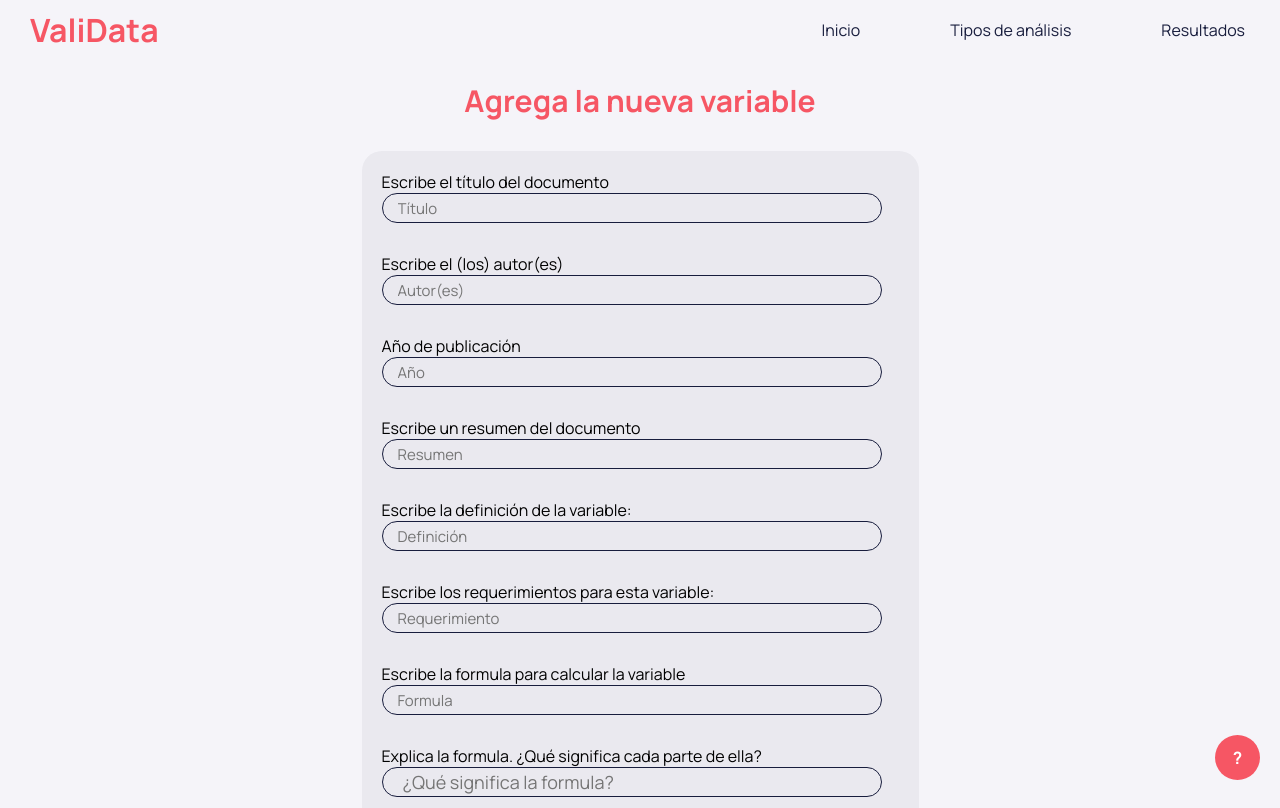
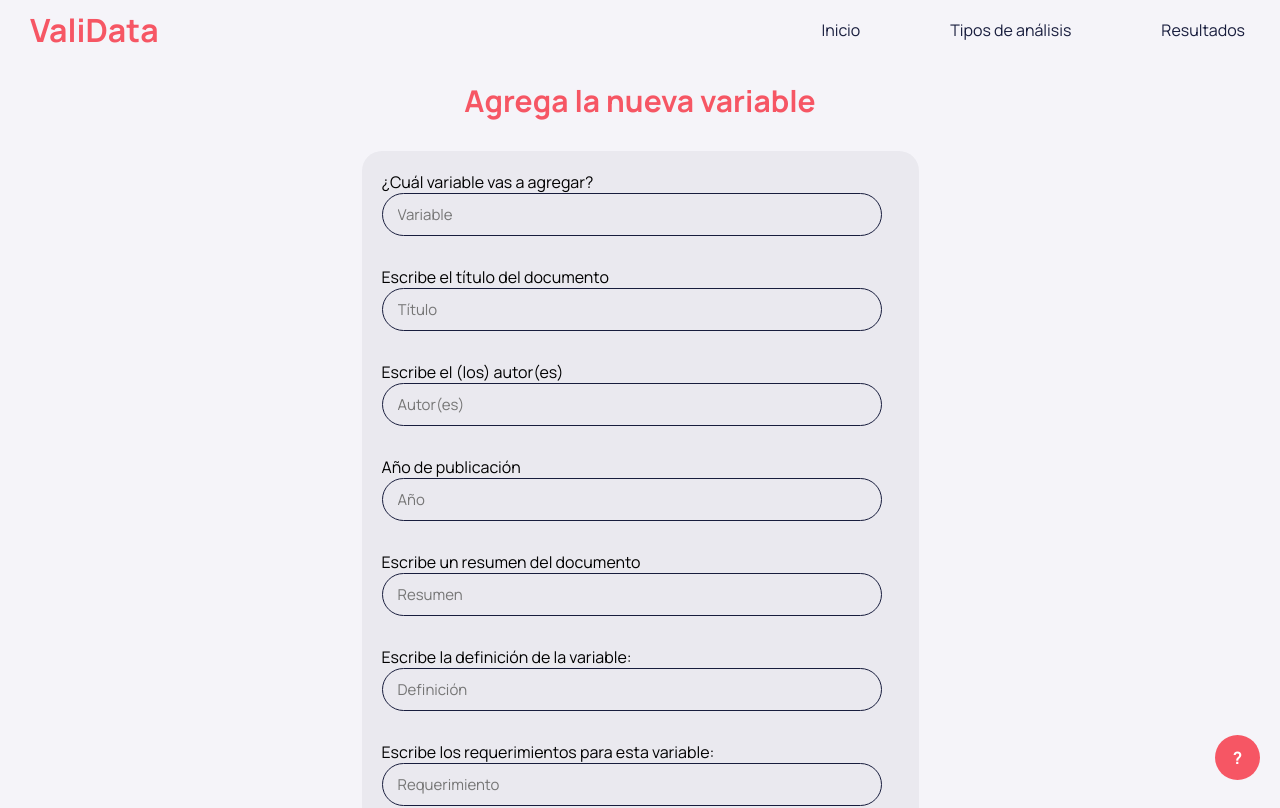
Before and after one commit to nataliaortizvi/pdg, a Vue app: page /form in a window 1280 px wide. Shown: the top 808 px of the page. Built offline with nearby package versions, Linux system fonts and the light colour scheme; no server answers; the database is empty.

Commit message:
add to fb and read in cards

```diff
--- a/src/assets/main.scss
+++ b/src/assets/main.scss
@@ -134,7 +134,7 @@ body {
 
 .input {
   width: 500px;
-  height: 30px;
+  height: 43px;
   border-radius: 30px;
   background-color: transparent;
   border: 1px solid $MainColorBlue;
@@ -149,10 +149,12 @@ body {
 
   &.--short {
     width: 100%;
+    height: 35px;
   }
 
   &.--number {
     width: 25%;
+    height: 35px;
   }
 
   ::placeholder {
--- a/src/components/CardPaperBig.vue
+++ b/src/components/CardPaperBig.vue
@@ -23,11 +23,11 @@ export default {
             <h1>{{this.currentResume.title}}</h1>
         </div>
         <div class="resume__definition">
-            <p><strong>{{this.definition}}</strong></p>
+            <p><strong>{{this.currentResume.definition}}</strong></p>
         </div>
         <div class="resume__requirements">
             <div class="requirementsText">
-                <p class="requirementsText__definition">{{this.requirements}}</p>
+                <p class="requirementsText__definition">{{this.currentResume.requirement}}</p>
                 <div class="requirementsText__hereIsTheFormula">
                     <strong>
                         <ul>
@@ -40,11 +40,11 @@ export default {
             <img class="imgDefinition" src="../../public/imgs/trust.png">
         </div>
         <div class="resume__formula">
-            <strong><p>{{this.formula}}</p></strong>
+            <strong><p>{{this.currentResume.formula}}</p></strong>
         </div>
         <div class="resume__definitionFormula">
             <strong><p>Donde:</p></strong>
-            <p>{{this.definitionFormula}}</p>
+            <p>{{this.currentResume.definitionFormula}}</p>
         </div>
         <div class="resume__introTextContect">
             <strong>
@@ -55,7 +55,7 @@ export default {
             <p></p>
         </div>
         <div class="resume__context">
-            <p>{{this.context}}</p>
+            <p>{{this.currentResume.context}}</p>
         </div>
         <div class="resume_nextStep">
             <strong><p>Entendiendo la formula y dimensiones de la confianza. Podemos ir al siguiente paso:</p></strong>
--- a/src/components/CardPaperSmall.vue
+++ b/src/components/CardPaperSmall.vue
@@ -63,7 +63,7 @@ export default {
   >
     <h2 class="titleTxt">{{ paper.title }}</h2>
     <p class="authorTxt">{{ paper.author }}</p>
-    <p class="aboutTxt">{{ paper.about }}</p>
+    <p class="aboutTxt">{{ paper.resumen }}</p>
     <p class="yearTxt">{{ paper.year }}</p>
   </section>
 </template>
--- a/src/stores/variables.js
+++ b/src/stores/variables.js
@@ -101,6 +101,14 @@ export const useVariablesStore = defineStore("variables", {
                     Object.values(docOne.data().papers).forEach((onePaper) => {
                         this.paper = {
                             title: onePaper.title,
+                            author: onePaper.author,
+                            year: onePaper.year,
+                            resumen: onePaper.resumen,
+                            definition: onePaper.definition,
+                            requirement: onePaper.requirement,
+                            formula: onePaper.formula,
+                            formulameaning: onePaper.formulameaning,
+                            context: onePaper.context,
                             variable: onePaper.variable,
                         }
                         this.papers.push(this.paper);
--- a/src/views/FormView.vue
+++ b/src/views/FormView.vue
@@ -15,7 +15,7 @@ export default {
       formula: "",
       formulameaning: "",
       context: "",
-      variable: "confianza",
+      variable: "",
 
       newPaper: [],
     };
@@ -56,6 +56,16 @@ export default {
   <section class="containerForm">
     <h1 class="titlesStyle --pink">Agrega la nueva variable</h1>
     <div class="paperForm">
+      <div class="itemForm">
+        <label class="text"> ¿Cuál variable vas a agregar? </label>
+        <input
+          class="input"
+          placeholder="Variable"
+          v-model="variable"
+          type="text"
+          required
+        />
+      </div>
       <div class="itemForm">
         <label class="text"> Escribe el título del documento</label>
         <input
--- a/src/views/InterpretationView.vue
+++ b/src/views/InterpretationView.vue
@@ -82,7 +82,7 @@ export default {
             Hipótesis Alternativa(H1)
           </label>
           <input
-            class="input --short"
+            class="input --short --shortHeight"
             placeholder="Ingresa tu H1..."
             type="text"
             v-model="this.h1"
```
